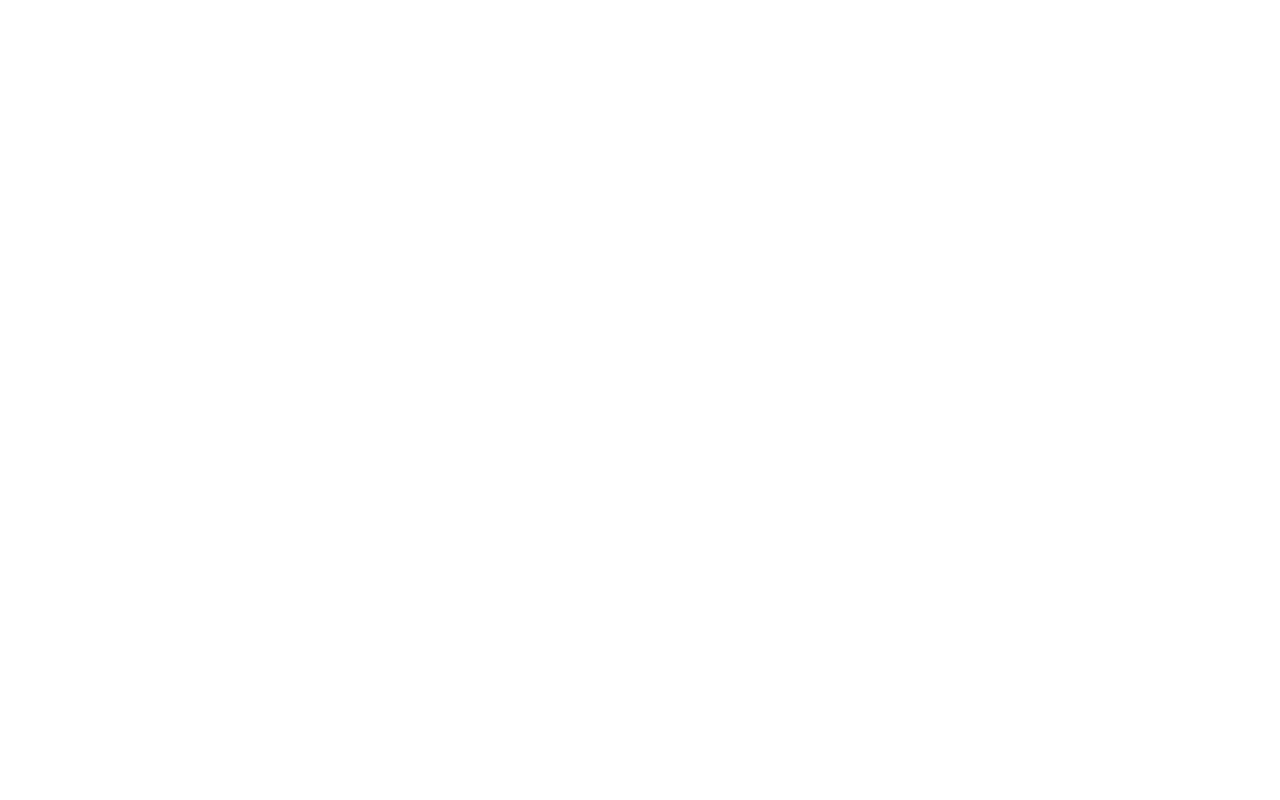
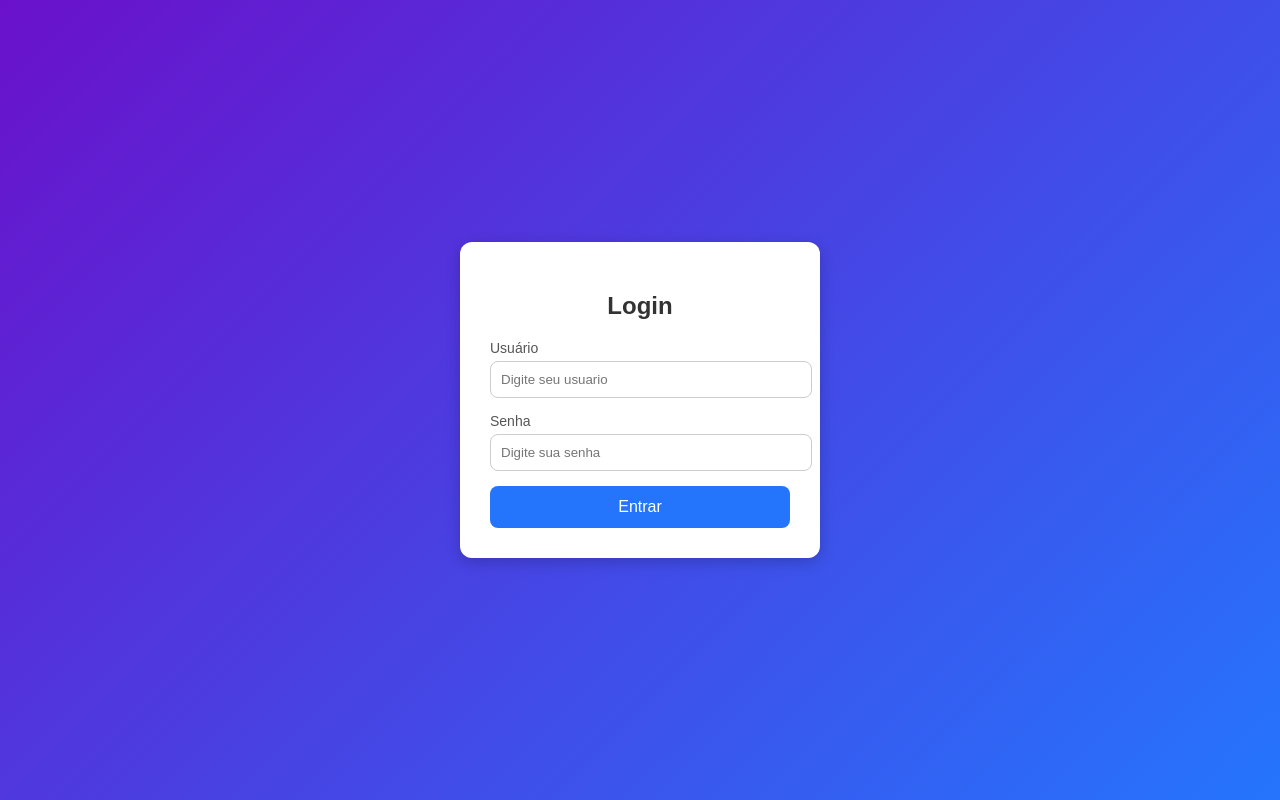
Before and after one commit to mendonza18/tela-login, a plain HTML site: page index.html in a window 1280 px wide. Drawn offline with Linux system fonts and the light colour scheme.

Commit message:
ATUALIZACAO

```diff
--- a/css/style.css
+++ b/css/style.css
@@ -0,0 +1,74 @@
+body {
+    margin: 0;
+    padding: 0;
+    font-family: Arial, sans-serif;
+    background: linear-gradient(135deg, #6a11cb, #2575fc);
+    height: 100vh;
+    display: flex;
+    justify-content: center;
+    align-items: center;
+}
+
+.container {
+    display: flex;
+    justify-content: center;
+    align-items: center;
+    width: 100%;
+}
+
+.login-box {
+    background: #fff;
+    padding: 30px;
+    border-radius: 12px;
+    box-shadow: 0px 4px 15px rgba(0,0,0,0.2);
+    width: 300px;
+    text-align: center;
+}
+
+.login-box h2 {
+    margin-bottom: 20px;
+    color: #333;
+}
+
+.input-group {
+    text-align: left;
+    margin-bottom: 15px;
+}
+
+.input-group label {
+    font-size: 14px;
+    color: #555;
+    display: block;
+    margin-bottom: 5px;
+}
+
+.input-group input {
+    width: 100%;
+    padding: 10px;
+    border: 1px solid #ccc;
+    border-radius: 8px;
+    outline: none;
+    transition: 0.3s;
+}
+
+
+.input-group input:focus {
+    border-color: #2575fc;
+    box-shadow: 0px 0px 5px rgba(37,117,252,0.5);
+}
+
+button {
+    width: 100%;
+    padding: 12px;
+    background: #2575fc;
+    color: #fff;
+    border: none;
+    border-radius: 8px;
+    font-size: 16px;
+    cursor: pointer;
+    transition: 0.3s;
+}
+
+button:hover {
+    background: #6a11cb;
+}
--- a/index.html
+++ b/index.html
@@ -1,11 +1,30 @@
 <!DOCTYPE html>
-<html lang="en">
+<html lang="pt-BR">
 <head>
     <meta charset="UTF-8">
     <meta name="viewport" content="width=device-width, initial-scale=1.0">
-    <title>Document</title>
+    <title>Tela de Login</title>
+    <link rel="stylesheet" href="css/style.css">
 </head>
 <body>
+    <div class="container">
+        <form class="login-box">
+            <h2>Login</h2>
+
+            <div class="input-group">
+                <label for="usuario">Usuário</label>
+                <input type="text" id="usuario" placeholder="Digite seu usuario" required>
+                </div>
+
+            <div class="input-group">
+                <label for="senha">Senha</label>
+                <input type="password" id="senha" placeholder="Digite sua senha" required>
+                </div>
+
+             <button type="submit">Entrar</button>
+
+            </form>
+    </div>
 
 </body>
 </html>
```
